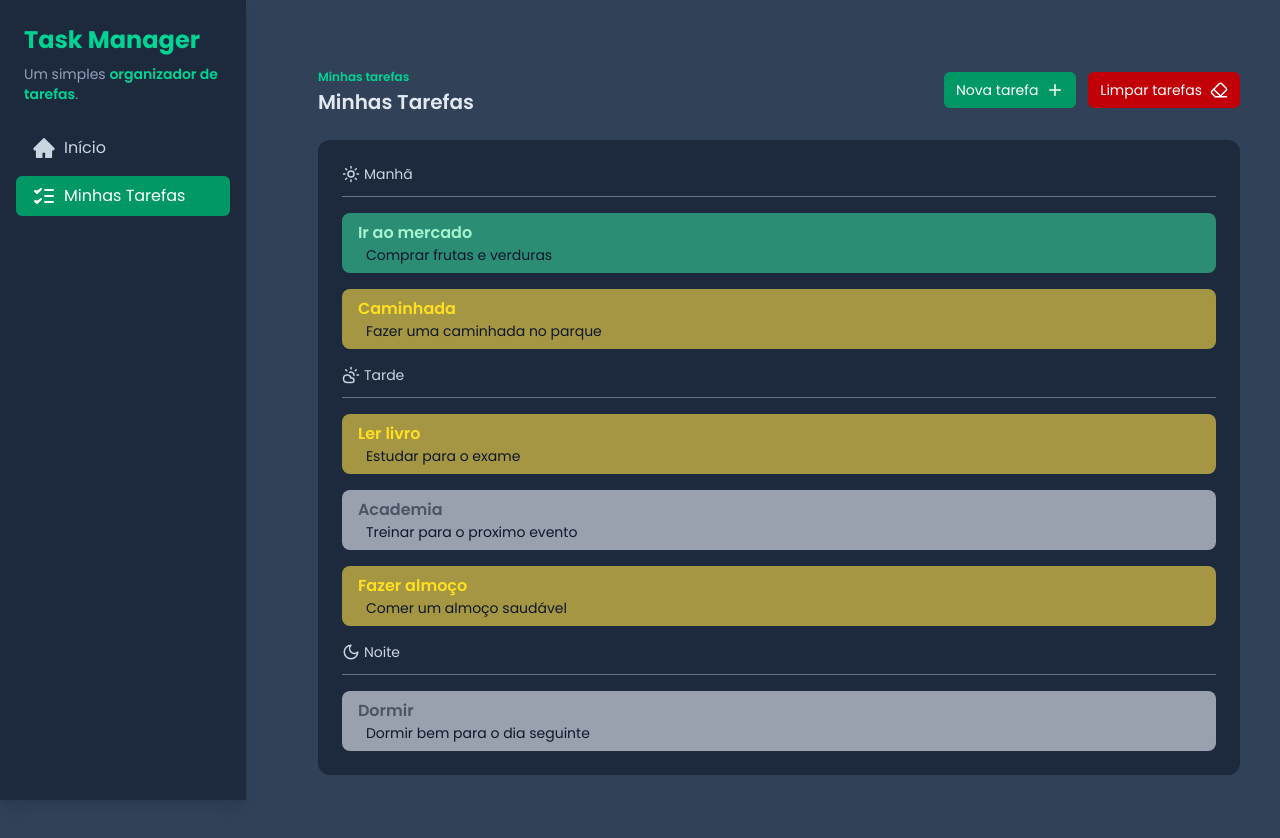
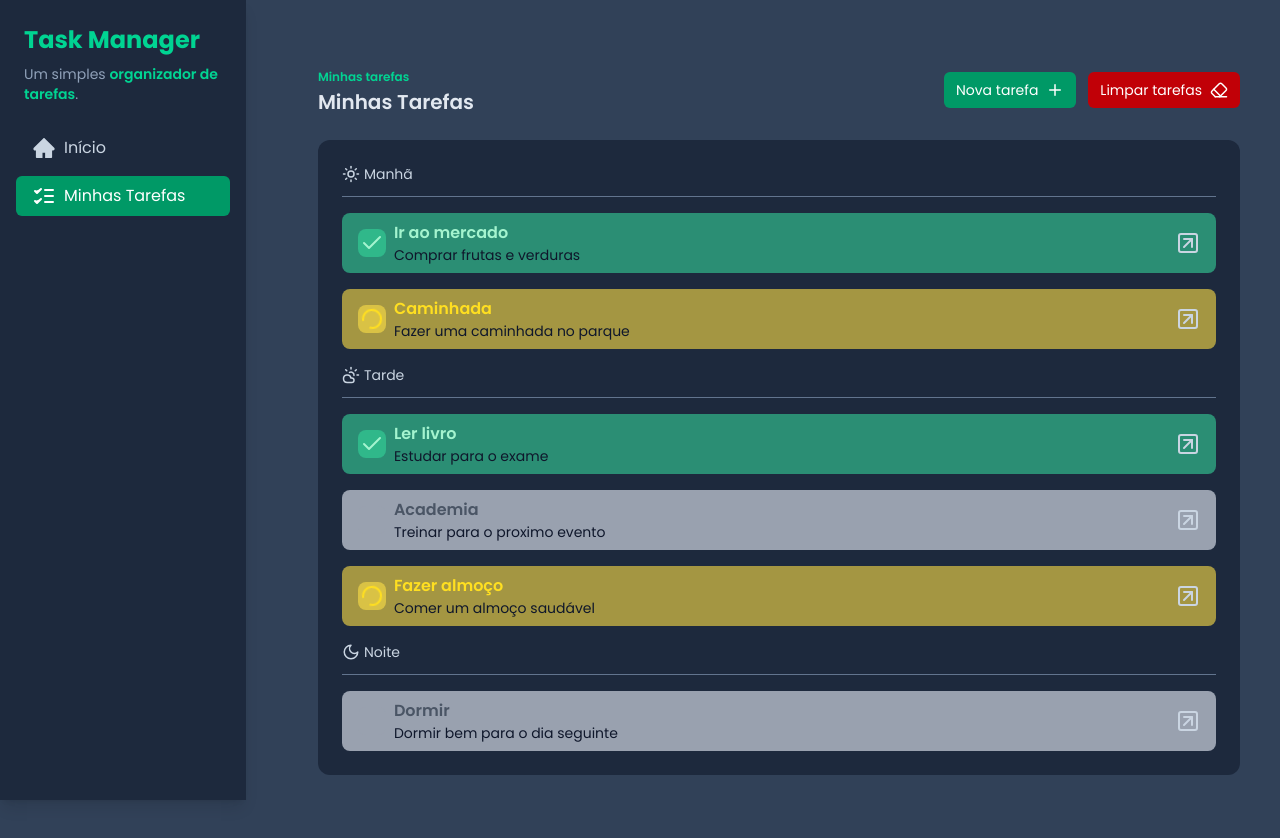
Before and after one commit to SamuelCosta22/task-manager, a React (Vite) app: page / in a window 1280 px wide. Built offline with nearby package versions, Linux system fonts and the light colour scheme.

Commit message:
feat: ensure TaskItem changes depending on task status

```diff
--- a/src/components/TaskItem.tsx
+++ b/src/components/TaskItem.tsx
@@ -1,3 +1,5 @@
+import { Check, Loader2, SquareArrowUpRight } from 'lucide-react';
+
 interface Task {
   id: number;
   title: string;
@@ -22,9 +24,31 @@ export const TaskItem = ({ task }: TaskItemProps) => {
   };
 
   return (
-    <div className={`flex flex-col rounded-lg px-4 py-2 ${getStatusClasses()}`}>
-      <h2 className="font-semibold">{task.title}</h2>
-      <p className="ml-2 text-sm text-slate-900">{task.description}</p>
+    <div
+      className={`flex items-center justify-between gap-3 rounded-lg px-4 py-2 ${getStatusClasses()}`}
+    >
+      <div className="flex items-center gap-2">
+        <label
+          className={`relative flex h-7 w-7 cursor-pointer items-center justify-center rounded-lg ${getStatusClasses()}`}
+        >
+          <input
+            type="checkbox"
+            checked={task.status === 'done'}
+            className="absolute h-full w-full cursor-pointer opacity-0"
+          />
+          {task.status === 'done' && <Check />}
+          {task.status === 'in_progress' && (
+            <Loader2 className="animate-spin" />
+          )}
+        </label>
+        <div className="flex flex-col">
+          <h2 className="font-semibold">{task.title}</h2>
+          <p className="text-sm text-slate-900">{task.description}</p>
+        </div>
+      </div>
+      <a href="#" className="text-slate-300 transition hover:opacity-55">
+        <SquareArrowUpRight />
+      </a>
     </div>
   );
 };
--- a/src/constants/tasks.ts
+++ b/src/constants/tasks.ts
@@ -10,7 +10,7 @@ export const TASKS = [
     id: 2,
     title: 'Ler livro',
     description: 'Estudar para o exame',
-    status: 'in_progress',
+    status: 'done',
     period: 'afternoon',
   },
   {
```
